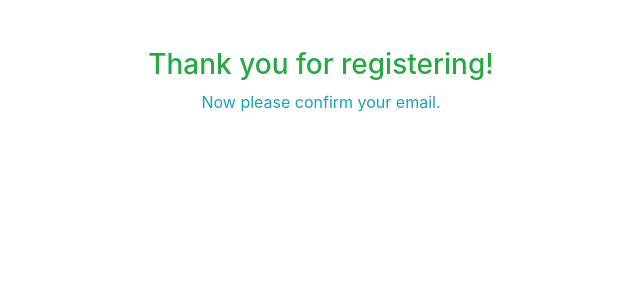
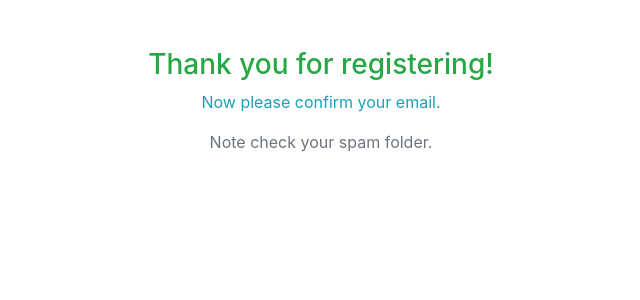
Before and after one commit to TimJevsenak/reddit-clone, a PHP site: page /read-it/thankyou.php in a window 1280 px wide. Shown: the part 63-363 px from the top of the page, without its empty margins (319-959 px from the left). Run offline with PHP 8.4, Linux system fonts and the light colour scheme; some libraries are stand-ins or nearby versions.

Commit message:
Update thankyou.php

```diff
--- a/thankyou.php
+++ b/thankyou.php
@@ -7,6 +7,7 @@
         <div class="col-lg-4">
             <h3 class="text-success">Thank you for registering!</h3>
             <p class="text-info">Now please confirm your email.</p>
+            <p class="text-muted">Note check your spam folder.</p>
         </div>
         <div class="col-4"></div>
     </div>
```
